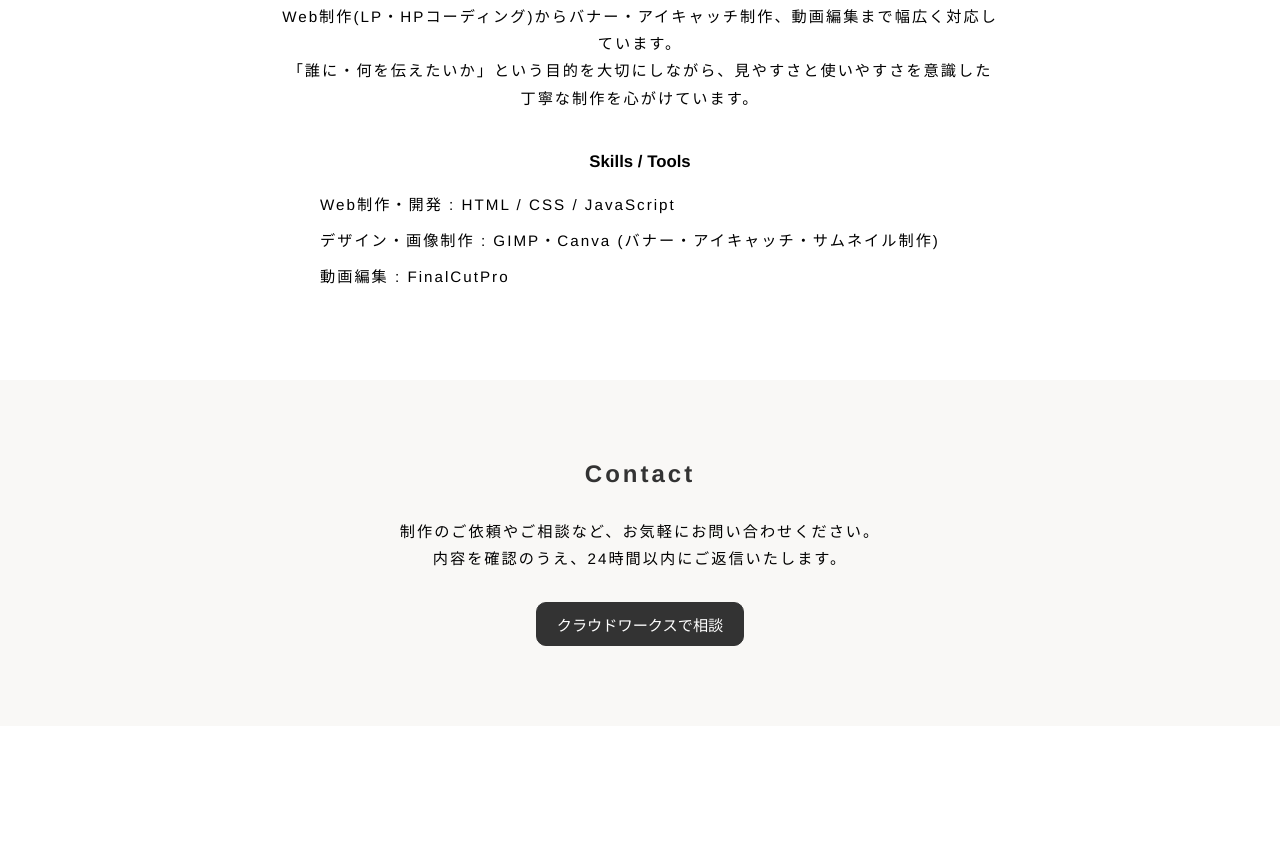
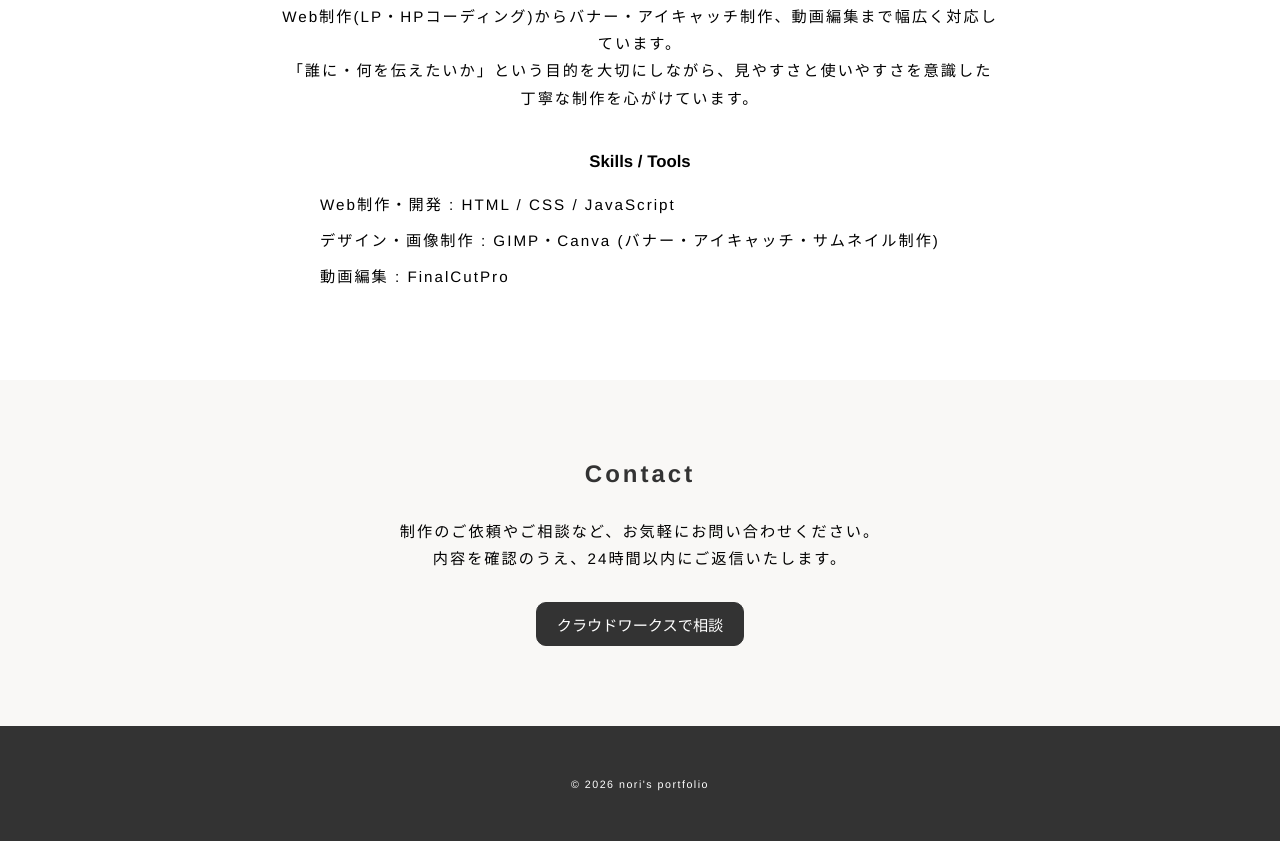
Before and after one commit to norihumi/my-portfolio-hp, a plain HTML site: page index.html in a window 1280 px wide. Shown: the part 2859-3700 px from the top of the page. Before the commit the page ends 3585 px from the top, so only its background shows below. Drawn offline with Linux system fonts and the light colour scheme.

Commit message:
07th フッターの作成

```diff
--- a/css/style.css
+++ b/css/style.css
@@ -436,3 +436,24 @@ ul{
         padding : 14px 20px;
     }
 }
+
+/* ==========================================
+    フッター (footer)
+========================================== */
+.footer{
+    width : 100%;
+    background-color : #333333;
+    color : #ffffff;
+}
+
+.footer__inner{
+    max-width : 1100px;
+    margin : 0 auto;
+    padding : 50px 20px;
+    text-align : center;
+}
+
+.footer__copy{
+    font-size : 0.8rem;
+    letter-spacing : 1.5px;
+}
--- a/index.html
+++ b/index.html
@@ -479,6 +479,19 @@
             </div>
         </section>
 
+        <!-- =========================================
+            フッター
+        ========================================== -->
+        <footer class="footer">
+            <div class="footer__inner">
+                <p class="footer__copy">
+                    <small>
+                        &copy; 2026 nori's portfolio
+                    </small>
+                </p>
+            </div>
+        </footer>
+
     </main>
 
     <!-- =========================================
```
Also changed, not shown: design/design-footer.jpg (added).
